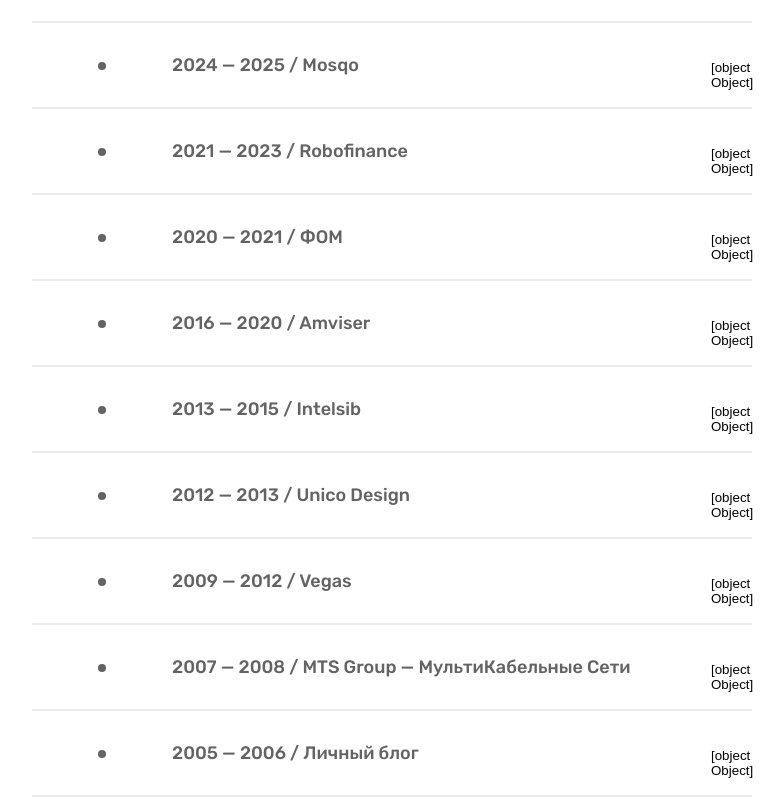
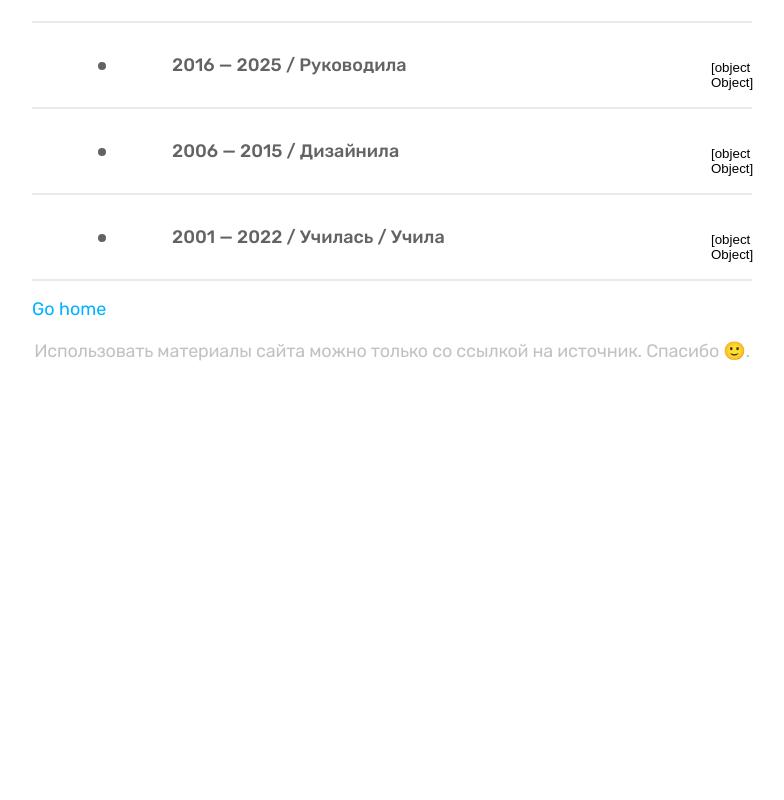
Before and after one commit to chvs/maranta.github.io, a Nuxt app: page /cv in a window 1280 px wide. Shown: the part 1760-2560 px from the top of the page, without its empty margins (248-1032 px from the left). After the commit the page ends 2155 px from the top, so only its background shows below. Built offline with nearby package versions, Linux system fonts and the light colour scheme.

Commit message:
edit text

```diff
--- a/pages/cv.vue
+++ b/pages/cv.vue
@@ -38,7 +38,7 @@
   title: 'cv',
 });
 
-const newArr = ref(Array(9).fill(false));
+const newArr = ref(Array(3).fill(false));
 
 const toggleSection = (index: number) => {
   newArr.value[index] = !newArr.value[index];
@@ -219,7 +219,7 @@
       <ul :class="$style.feed">
         <li>
           <div :class="$style.box__description">
-            <div :class="$style.box__title">2024&nbsp;&mdash; 2025&nbsp;/ Mosqo</div>
+            <div :class="$style.box__title">2016 &mdash; 2025 / Руководила</div>
 
             <button :class="buttonClassNames(0)" type="button" @click="toggleSection(0)">
               <Arrow :class="$style.box__icon" height="10" width="16" />
@@ -228,10 +228,7 @@
 
           <Transition name="fade">
             <div v-if="newArr[0]" :class="$style.box__content">
-              <div :class="$style.box__caption">
-                <b>Стек:</b>
-                Jira, Confluence, Figma, Blender
-              </div>
+              <div :class="$style.box__head">2024&nbsp;&mdash; 2025&nbsp;/ Mosqo</div>
 
               <p :class="$style.box__text">
                 CRM, образовательные продукты, сервис аренды
@@ -261,25 +258,10 @@
               </div>
 
               <img :class="$style.box__image" src="/assets/cv/24-25_Mosqo_g.gif" height="408" width="580" alt="">
-            </div>
-          </Transition>
-        </li>
 
-        <li>
-          <div :class="$style.box__description">
-            <div :class="$style.box__title">2021&nbsp;&mdash; 2023&nbsp;/ Robofinance</div>
+              <div :class="$style.divider" />
 
-            <button :class="buttonClassNames(1)" type="button" @click="toggleSection(1)">
-              <Arrow :class="$style.box__icon" height="10" width="16" />
-            </button>
-          </div>
-
-          <Transition name="fade">
-            <div v-if="newArr[1]" :class="$style.box__content">
-              <div :class="$style.box__caption">
-                <b>Стек:</b>
-                Jira, Confluence, Figma, Blender
-              </div>
+              <div :class="$style.box__head">2021&nbsp;&mdash; 2023&nbsp;/ Robofinance</div>
 
               <p :class="$style.box__text">
                 Финтех: банкинг, кредитные продукты всех возможных разновидностей, CRM.
@@ -309,73 +291,9 @@
               </div>
 
               <img :class="$style.box__image" src="/assets/cv/21-23_robo_g.gif" height="408" width="580" alt="">
-            </div>
-          </Transition>
-        </li>
+              <div :class="$style.divider" />
 
-        <li>
-          <div :class="$style.box__description">
-            <div :class="$style.box__title">2020&nbsp;&mdash; 2021&nbsp;/ ФОМ</div>
-
-            <button :class="buttonClassNames(2)" type="button" @click="toggleSection(2)">
-              <Arrow :class="$style.box__icon" height="10" width="16" />
-            </button>
-          </div>
-
-          <Transition name="fade">
-            <div v-if="newArr[2]" :class="$style.box__content">
-              <div :class="$style.box__caption">
-                <b>Стек:</b>
-                Jira, Confluence, Figma, Blender
-              </div>
-
-              <p :class="$style.box__text">
-                СМИ, социологические исследования, аналитика, научные коммуникации.
-              </p>
-
-              <p :class="$style.box__text">
-                <b>Менеджмент: </b>
-                <NuxtLink to="/post/strategy" target="_blank">оптимизация процессов</NuxtLink>
-                с&nbsp;учетом специфики компании и&nbsp;перехода на&nbsp;удаленку.
-              </p>
-
-              <div>
-                <b>
-                  Тематический портал
-                </b>
-              </div>
-
-              <img :class="$style.box__image" src="/assets/cv/20-21_SMB_g.gif" height="408" width="580" alt="">
-
-              <!-- <div :class="$style.box__duo">
-                <div>
-                  <img :class="$style.box__image" src="/assets/cv/20-21_FOM_g.gif" height="192" width="288" alt="">
-                </div>
-
-                <div>
-                  <img :class="$style.box__image" src="/assets/cv/20-21_FOM-human_g.gif" height="192" width="288"
-                    alt="">
-                </div>
-              </div> -->
-            </div>
-          </Transition>
-        </li>
-
-        <li>
-          <div :class="$style.box__description">
-            <div :class="$style.box__title">2016&nbsp;&mdash; 2020&nbsp;/ Amviser</div>
-
-            <button :class="buttonClassNames(3)" type="button" @click="toggleSection(3)">
-              <Arrow :class="$style.box__icon" height="10" width="16" />
-            </button>
-          </div>
-
-          <Transition name="fade">
-            <div v-if="newArr[3]" :class="$style.box__content">
-              <div :class="$style.box__caption">
-                <b>Стек:</b>
-                Jira, Confluence, Sketch, Figma, Zeplin, Adobe
-              </div>
+              <div :class="$style.box__head">2016&nbsp;&mdash; 2020&nbsp;/ Amviser</div>
 
               <p :class="$style.box__text">
                 Разработка программных и&nbsp;веб-решений.
@@ -400,42 +318,24 @@
                 </b>
               </div>
 
-              <img :class="$style.box__image" src="/assets/cv/16-20_educat_g.gif" height="308" width="580" alt="">
-              <!--
-              <div :class="$style.box__subtitle">
-                <b>Инфопартнёрство отраслевых мероприятий и&nbsp;прочего:</b>
-              </div>
-
-              <div :class="$style.box__duo">
-                <div>
-                  <img :class="[$style.box__image, $style.box__image_bordered]" src="/assets/cv/16-20 confa_g.gif"
-                    height="192" width="288" alt="">
-                </div>
-
-                <div>
-                  <img :class="[$style.box__image, $style.box__image_bordered]" src="/assets/cv/16-20_WC_w.webp"
-                    height="192" width="288" alt="">
-                </div>
-              </div> -->
+              <img :class="[$style.box__image, $style.box__image_last]" src="/assets/cv/16-20_educat_g.gif" height="308"
+                width="580" alt="">
             </div>
           </Transition>
         </li>
 
         <li>
           <div :class="$style.box__description">
-            <div :class="$style.box__title">2013&nbsp;&mdash; 2015&nbsp;/ Intelsib</div>
+            <div :class="$style.box__title">2006 &mdash; 2015 / Дизайнила</div>
 
-            <button :class="buttonClassNames(4)" type="button" @click="toggleSection(4)">
+            <button :class="buttonClassNames(1)" type="button" @click="toggleSection(1)">
               <Arrow :class="$style.box__icon" height="10" width="16" />
             </button>
           </div>
 
           <Transition name="fade">
-            <div v-if="newArr[4]" :class="$style.box__content">
-              <div :class="$style.box__caption">
-                <b>Стек:</b>
-                Adobe, Softimage XSI, Jira, Confluence
-              </div>
+            <div v-if="newArr[1]" :class="$style.box__content">
+              <div :class="$style.box__head">2013&nbsp;&mdash; 2015&nbsp;/ Intelsib</div>
 
               <p :class="$style.box__text">
                 Корпоративные сайты, интернет-магазины, CRM, много аналитики и&nbsp;поисковой оптимизации.
@@ -454,25 +354,9 @@
               </div>
 
               <img :class="$style.box__image" src="/assets/cv/13-15_int_g.gif" height="425" width="580" alt="">
-            </div>
-          </Transition>
-        </li>
 
-        <li>
-          <div :class="$style.box__description">
-            <div :class="$style.box__title">2012&nbsp;&mdash; 2013&nbsp;/ Unico Design</div>
-
-            <button :class="buttonClassNames(5)" type="button" @click="toggleSection(5)">
-              <Arrow :class="$style.box__icon" height="10" width="16" />
-            </button>
-          </div>
-
-          <Transition name="fade">
-            <div v-if="newArr[5]" :class="$style.box__content">
-              <div :class="$style.box__caption">
-                <b>Стек:</b>
-                Adobe, Softimage XSI, Redmine
-              </div>
+              <div :class="$style.divider" />
+              <div :class="$style.box__head">2012&nbsp;&mdash; 2013&nbsp;/ Unico Design</div>
 
               <p :class="$style.box__text">
                 Веб-разработка
@@ -486,30 +370,12 @@
               </div>
 
               <img :class="$style.box__image" src="/assets/cv/12-13_RJD_g.gif" height="543" width="580" alt="">
-            </div>
-          </Transition>
-        </li>
-
-        <li>
-          <div :class="$style.box__description">
-            <div :class="$style.box__title">2009&nbsp;&mdash; 2012&nbsp;/ Vegas</div>
-
-            <button :class="buttonClassNames(6)" type="button" @click="toggleSection(6)">
-              <Arrow :class="$style.box__icon" height="10" width="16" />
-            </button>
-          </div>
-
-          <Transition name="fade">
-            <div v-if="newArr[6]" :class="$style.box__content">
-              <div :class="$style.box__caption">
-                <b>Стек:</b>
-                Adobe
-              </div>
+              <div :class="$style.divider" />
+              <div :class="$style.box__head">2009&nbsp;&mdash; 2012&nbsp;/ Vegas</div>
 
               <p :class="$style.box__text">
                 Сайты, CRM, SEO
               </p>
-
 
               <p :class="$style.box__text">
                 Проектировали МИС с&nbsp;нуля до&nbsp;готового программного решения. Продукт обеспечивал полное
@@ -523,33 +389,9 @@
               </div>
 
               <img :class="$style.box__image" src="/assets/cv/9-12_MIS_w.webp" height="503" width="580" alt="">
-
-              <!-- <div :class="$style.box__subtitle">
-                <b>
-                  Технический дизайн/иллюстрация
-                </b>
-              </div>
-
-              <img :class="$style.box__image" src="/assets/cv/9-12_Ill.png" height="318" width="580" alt=""> -->
-            </div>
-          </Transition>
-        </li>
-
-        <li>
-          <div :class="$style.box__description">
-            <div :class="$style.box__title">2007&nbsp;&mdash; 2008&nbsp;/ MTS Group&nbsp;&mdash; МультиКабельные Сети
-            </div>
-
-            <button :class="buttonClassNames(7)" type="button" @click="toggleSection(7)">
-              <Arrow :class="$style.box__icon" height="10" width="16" />
-            </button>
-          </div>
-
-          <Transition name="fade">
-            <div v-if="newArr[7]" :class="$style.box__content">
-              <div :class="$style.box__caption">
-                <b>Стек:</b>
-                Adobe
+              <div :class="$style.divider" />
+              <div :class="$style.box__head">
+                2007&nbsp;&mdash; 2008&nbsp;/ MTS Group&nbsp;&mdash; МультиКабельные Сети
               </div>
 
               <p :class="$style.box__text">
@@ -565,32 +407,10 @@
 
               <img :class="$style.box__image" src="/assets/cv/7-8_DV.png" height="505" width="580" alt="">
 
-              <!-- <div :class="$style.box__subtitle">
-                <b>
-                  Иллюстрация
-                </b>
-              </div>
+              <div :class="$style.divider" />
 
-              <img :class="$style.box__image" src="/assets/cv/7-8_Ill.png" height="288" width="580" alt=""> -->
-            </div>
-          </Transition>
-        </li>
-
-        <li>
-          <div :class="$style.box__description">
-            <div :class="$style.box__title">2005&nbsp;&mdash; 2006&nbsp;/ Личный блог
-            </div>
-
-            <button :class="buttonClassNames(8)" type="button" @click="toggleSection(8)">
-              <Arrow :class="$style.box__icon" height="10" width="16" />
-            </button>
-          </div>
-
-          <Transition name="fade">
-            <div v-if="newArr[8]" :class="$style.box__content">
-              <div :class="$style.box__caption">
-                <b>Стек:</b>
-                Adobe, Macromedia Flash, Actionscript
+              <div :class="$style.box__head">
+                2005&nbsp;&mdash; 2006&nbsp;/ Личный блог
               </div>
 
               <div>
@@ -610,6 +430,7 @@
               </div>
 
               <img :class="$style.box__icons" src="/assets/cv/5-6_icons.png" height="158" width="574" alt="">
+
             </div>
           </Transition>
         </li>
@@ -618,13 +439,13 @@
           <div :class="$style.box__description">
             <div :class="$style.box__title">2001&nbsp;&mdash; 2022&nbsp;/ Училась&nbsp;/ Учила</div>
 
-            <button :class="buttonClassNames(9)" type="button" @click="toggleSection(9)">
+            <button :class="buttonClassNames(2)" type="button" @click="toggleSection(2)">
               <Arrow :class="$style.box__icon" height="10" width="16" />
             </button>
           </div>
 
           <Transition name="fade">
-            <div v-if="newArr[9]" :class="$style.box__content">
+            <div v-if="newArr[2]" :class="$style.box__content">
               <div>
                 <b>
                   Учила:
@@ -865,7 +686,21 @@
   list-style-type: none;
 }
 
+.divider {
+  border-top: 2px solid var(--mild);
+  margin-bottom: 20px;
+
+  .root_dark & {
+    border-color: var(--medium);
+  }
+}
+
 .box {
+  &__head {
+    font-weight: 500;
+    margin-bottom: 15px;
+  }
+
   &__title {
     display: flex;
     align-items: center;
@@ -923,11 +758,6 @@
     }
   }
 
-  &__caption {
-    margin-bottom: 14px;
-    color: var(--medium)
-  }
-
   &__button {
     background-color: transparent;
     padding: 0;
@@ -960,7 +790,7 @@
   }
 
   &__image {
-    margin-top: 20px;
+    margin: 20px 0 30px;
     display: block;
     width: 100%;
     height: auto;
@@ -971,6 +801,10 @@
       .root_dark & {
         border: none;
       }
+    }
+
+    &_last {
+      margin-bottom: 0;
     }
   }
 
```
